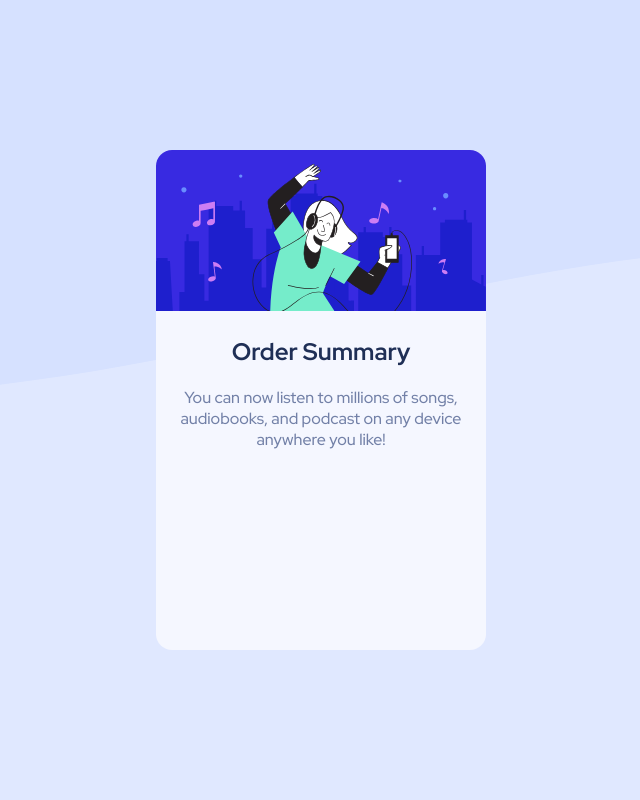
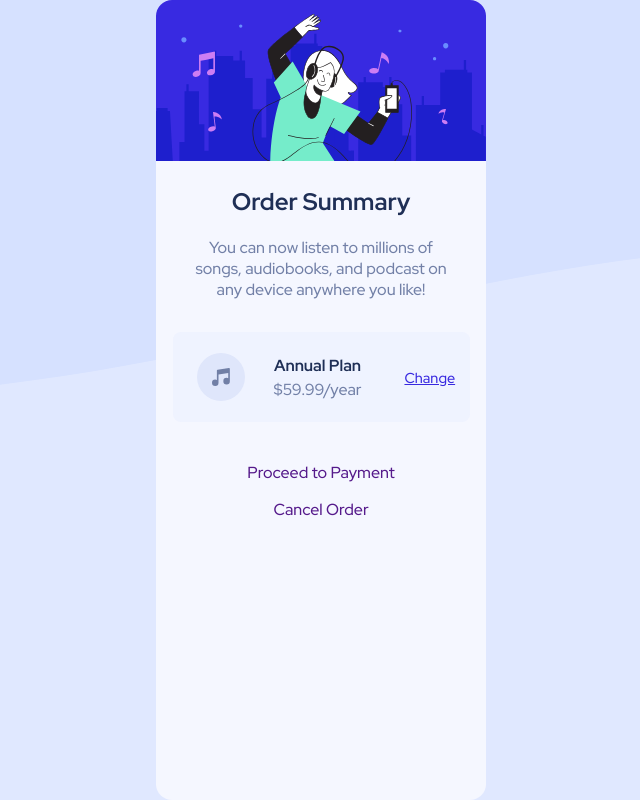
Before and after one commit to Holulosamo/order-summary, a plain HTML site: page index.html in a window 1280 px wide. Shown: the whole page, without its empty margins (319-959 px from the left). Drawn offline with Linux system fonts and the light colour scheme.

Commit message:
añadiendo estilos al precio

```diff
--- a/css/style.css
+++ b/css/style.css
@@ -27,7 +27,7 @@ body{
 .card{
     background-color: var(--neutral-very-pale-blue);
     width: 330px;
-    height: 500px;
+    height: 800px;
     border-radius: 1em;
     text-align: center;
 }
@@ -42,5 +42,60 @@ body{
 }
 
 .card-text{
+    padding: 0 2em;
     color: var(--neutral-desaturated-blue);
 }
+
+.card-payment{
+    display: grid;
+    grid-template-columns: repeat(4, 1fr);
+    margin: 2em auto 0;
+    width: 90%;
+    align-items: center;
+    height: 90px;
+    border-radius: .5em;
+    background-color: hsla(225, 100%, 94%, .3);
+}
+
+.icon-music{
+    justify-self: end;
+}
+
+.payment-price{
+    margin-top: 1em;
+    grid-column: 2 / 4;
+}
+
+.payment-price span{
+    color: var(--neutral-dark-blue);
+    font-weight: 700;
+}
+
+.payment-price p{
+    color: var(--neutral-desaturated-blue);
+    margin-top: .2em;
+}
+
+.payment-link{
+    margin: 1em;
+    font-size: .9rem;
+    color: var(--primary-bright-blue);
+}
+
+.buttons{
+    display: block;
+    text-decoration: none;
+}
+
+.card-buttons{
+    margin-top: 2.5em;
+}
+
+.button-cancel-payment{
+    margin-top: 1em;
+}
+
+
+.payment-link:hover{
+    text-decoration: none;
+}
--- a/index.html
+++ b/index.html
@@ -18,9 +18,19 @@
         </header>
         <section class="card-main-content">
             <p class="card-text">You can now listen to millions of songs, audiobooks, and podcast on any device anywhere you like!</p>
-            <div class="card-payment"></div>
+            <div class="card-payment">
+                <img src="assets/icon-music.svg" alt="" class="icon-music">
+                <div class="payment-price">
+                    <span>Annual Plan</span>
+                    <p>$59.99/year</p>
+                </div>
+                <a href="" class="payment-link">Change</a>
+            </div>
         </section>
-        <footer class="card-buttons"></footer>
+        <footer class="card-buttons">
+            <a href="" class="buttons button-payment">Proceed to Payment</a>
+            <a href="" class="buttons button-cancel-payment">Cancel Order</a>
+        </footer>
     </div>
 </body>
 </html>
```
Also changed, not shown: style-guide/order-summary-component-main/index.html (added, +37 -0 lines), style-guide/order-summary-component-main/design/active-states.jpg (added), style-guide/order-summary-component-main/design/desktop-design.jpg (added), style-guide/order-summary-component-main/design/desktop-preview.jpg (added), style-guide/order-summary-component-main/design/mobile-design.jpg (added), style-guide/order-summary-component-main/images/favicon-32x32.png (added), style-guide/order-summary-component-main/images/icon-music.svg (added), style-guide/order-summary-component-main/images/illustration-hero.svg (added), style-guide/order-summary-component-main/images/pattern-background-desktop.svg (added), style-guide/order-summary-component-main/images/pattern-background-mobile.svg (added), 4 other files.
